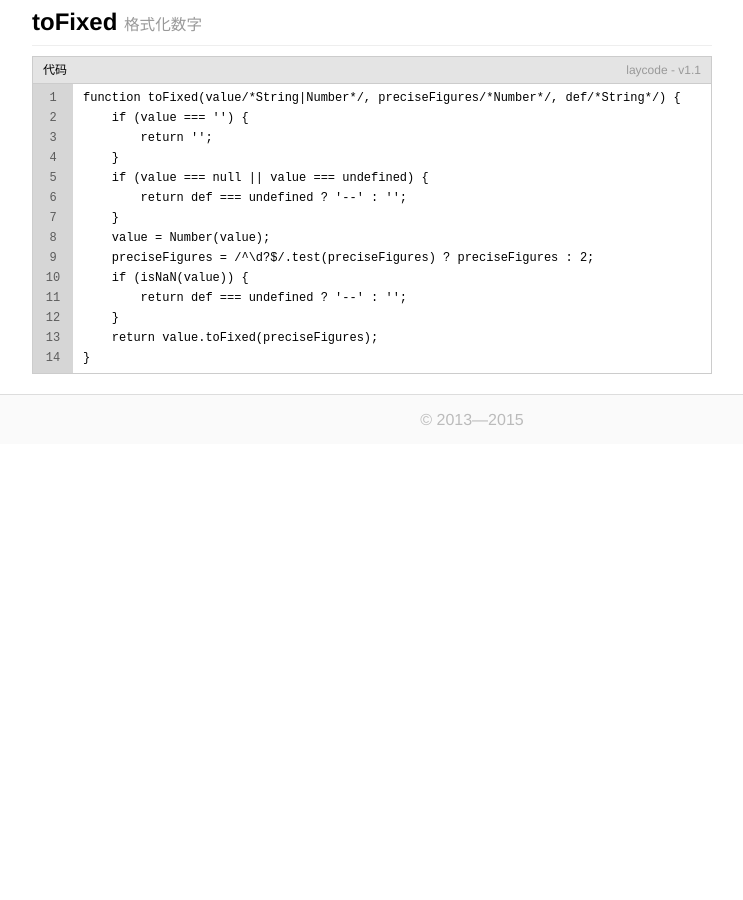
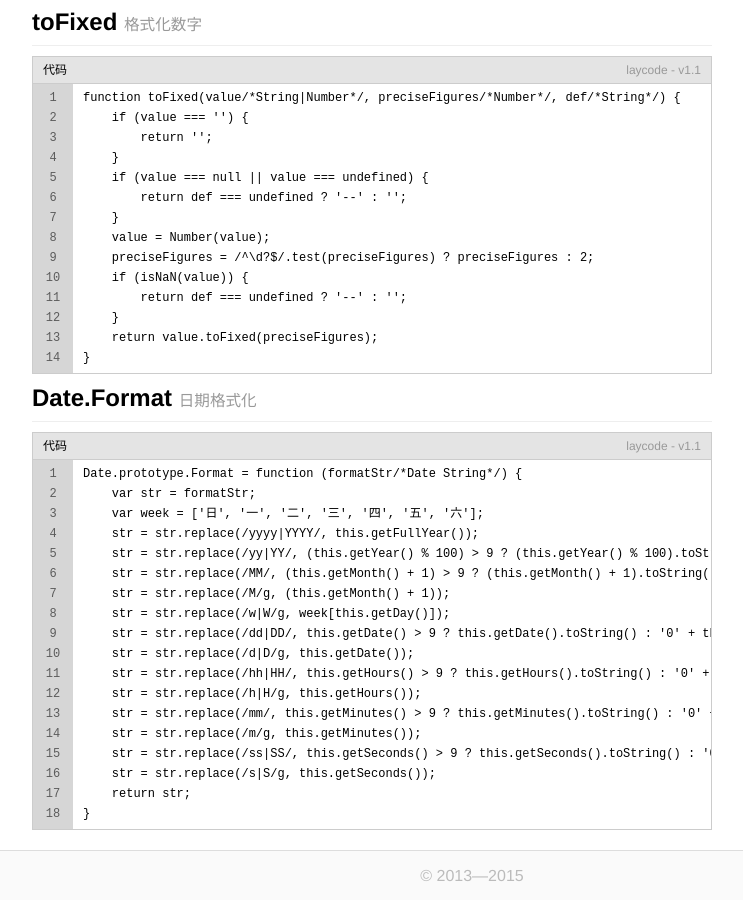
Before and after one commit to pizimu/blog, a Jekyll site: the page built from _posts/2015-12-22-common-code.html, in a window 1280 px wide and 900 px high, scrolled down 3806 px. Shown: the whole window, without its empty margins (168-911 px from the left). Built offline with Jekyll 4.4.1, drawn with Linux system fonts in a browser that asks for light colours; before the commit the page ends 4250 px from its top, so only the background shows below that.

Commit message:
Update 2015-12-22-common-code.html

```diff
--- a/_posts/2015-12-22-common-code.html
+++ b/_posts/2015-12-22-common-code.html
@@ -192,3 +192,24 @@ function toFixed(value/*String|Number*/, preciseFigures/*Number*/, def/*String*/
     return value.toFixed(preciseFigures);
 }
 </pre>
+<h2 class="page-header">Date.Format <small>日期格式化</small></h2>
+<pre class="code">
+Date.prototype.Format = function (formatStr/*Date String*/) {
+    var str = formatStr;
+    var week = ['日', '一', '二', '三', '四', '五', '六'];
+    str = str.replace(/yyyy|YYYY/, this.getFullYear());
+    str = str.replace(/yy|YY/, (this.getYear() % 100) > 9 ? (this.getYear() % 100).toString() : '0' + (this.getYear() % 100));
+    str = str.replace(/MM/, (this.getMonth() + 1) > 9 ? (this.getMonth() + 1).toString() : '0' + (this.getMonth() + 1));
+    str = str.replace(/M/g, (this.getMonth() + 1));
+    str = str.replace(/w|W/g, week[this.getDay()]);
+    str = str.replace(/dd|DD/, this.getDate() > 9 ? this.getDate().toString() : '0' + this.getDate());
+    str = str.replace(/d|D/g, this.getDate());
+    str = str.replace(/hh|HH/, this.getHours() > 9 ? this.getHours().toString() : '0' + this.getHours());
+    str = str.replace(/h|H/g, this.getHours());
+    str = str.replace(/mm/, this.getMinutes() > 9 ? this.getMinutes().toString() : '0' + this.getMinutes());
+    str = str.replace(/m/g, this.getMinutes());
+    str = str.replace(/ss|SS/, this.getSeconds() > 9 ? this.getSeconds().toString() : '0' + this.getSeconds());
+    str = str.replace(/s|S/g, this.getSeconds());
+    return str;
+}
+</pre>
```
